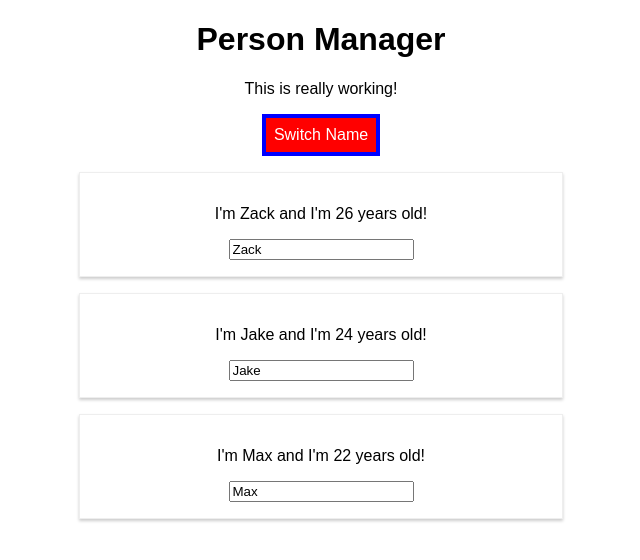
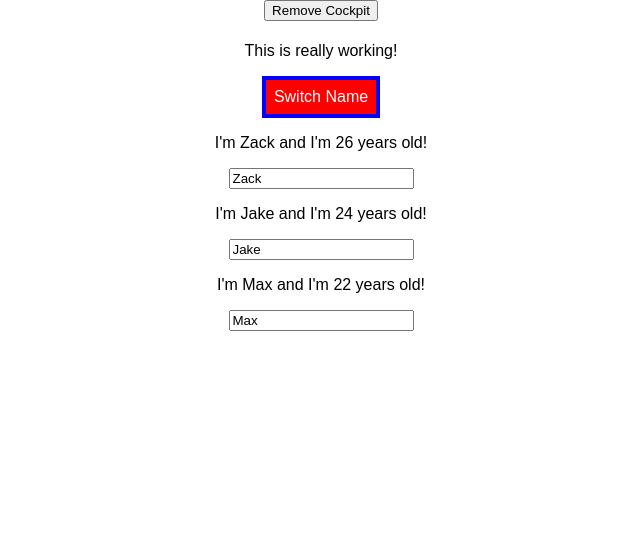
Before and after one commit to jacob-w-moreno/react-complete-guide, a React app: page / in a window 1280 px wide. Both pictures are taken after a click on the button "Switch Name". Shown: the top 560 px of the page, without its empty margins (319-959 px from the left). Built offline with nearby package versions, Linux system fonts and the light colour scheme.

Commit message:
Finally learning to understand

```diff
--- a/src/components/Cockpit/Cockpit.js
+++ b/src/components/Cockpit/Cockpit.js
@@ -1,19 +1,39 @@
-import React from 'react';
+import React, { useEffect } from 'react';
 
 import classes from './Cockpit.css';
 
 const cockpit = (props) => {
+
+  useEffect(() => {
+    console.log('[Cockpit.js] useEffect');
+    // const timer =
+    setTimeout (() => {
+      // alert('Saved data to cloud!');
+    }, 1000);
+    return () => {
+      // clearTimeout(timer);
+      console.log('[Cockpit.js] cleanup work in useEffect');
+    }
+  }, [])
+
+  useEffect(() => {
+    console.log('[Cockpit.js] 2nd useEffect');
+    return () => {
+      console.log('[Cockpit.js] cleanup work in 2nd useEffect');
+    };
+  });
+
   const assignedClasses = [];
   let btnClass = '';
   if(props.showPersons) {
     btnClass = classes.Red;
   }
 
-  if (props.persons.length <=2) {
+  if (props.personsLength <=2) {
     assignedClasses.push(classes.red);
   }
 
-  if (props.persons.length <=1) {
+  if (props.personsLength <=1) {
     assignedClasses.push(classes.bold);
   }
 
@@ -26,4 +46,5 @@ const cockpit = (props) => {
   )
 }
 
-export default cockpit;
+// React stores this in memory and only re-renders it if the inputs change
+export default React.memo(cockpit);
--- a/src/components/Persons/Person/Person.js
+++ b/src/components/Persons/Person/Person.js
@@ -1,16 +1,26 @@
-import React from 'react';
+import React, {Component, Fragment} from 'react';
 
-import classes from './Person.css';
+// import Aux from '../../../hoc/Aux';
+// import classes from './Person.css';
 
-const person = (props) => {
-  console.log('[Person.js] rendering...');
-  return (
-    <div className={classes.Person}>
-      <p onClick = {props.click}>I'm {props.name} and I'm {props.age} years old!</p>
-      <p>{props.children}</p>
-      <input type='text' onChange={props.changed} value={props.name}/>
-    </div>
-  )
+class Person extends Component {
+  render() {
+    console.log('[Person.js] rendering...');
+
+    return (
+      // <Aux> can also be used here </Aux>
+      <Fragment>
+        <p onClick = {this.props.click}>
+          I'm {this.props.name} and I'm {this.props.age} years old!
+        </p>
+        <p>{this.props.children}</p>
+        <input
+          type='text'
+          onChange={this.props.changed}
+          value={this.props.name}/>
+      </Fragment>
+    )
+  }
 }
 
-export default person;
+export default Person;
--- a/src/components/Persons/Persons.js
+++ b/src/components/Persons/Persons.js
@@ -1,19 +1,51 @@
-import React from 'react';
+import React, {PureComponent} from 'react';
 
 import Person from './Person/Person';
 
-const persons = (props) => {
+// Extending PureComponent is the equivalent of implementing shouldComponentUpdate checking for every single prop in the component
+class Persons extends PureComponent {
+  // static getDerivedStateFromProps(props, state) {
+  //   console.log('[Persons.js] getDerivedStateFromProps');
+  //   return state;
+  // }
+  /*
+  shouldComponentUpdate(nextProps, nextState) {
+    console.log('[Persons.js] shouldComponentUpdate');
+    if (nextProps.persons !== this.props.persons) {
+      return true;
+    }
+    return false;
+  }
+  */
+
+  getSnapshotBeforeUpdate(prevProps, prevState) {
+    console.log('[Persons.js] getSnapshotBeforeUpdate');
+    return {message: 'Shapshot!'};
+  }
+
+// the above method saves info from before it updates. E.g. if the page is re-rendering and the user had already scrolled down a bit, you can capture where they were and pass it to the below method as the third argument.
+
+  componentDidUpdate(prevProps, prevState, snapshot) {
+    console.log('[Persons.js] componentDidUpdate');
+    console.log(snapshot);
+  }
+
+  componentWillUnmount() {
+    console.log('[Persons.js] componentWillUnmount')
+  }
+
+  render() {
     console.log('[Persons.js] rendering...');
-  return props.persons.map((person, index) => {
+    return this.props.persons.map((person, index) => {
       return ( <Person
-      click={()=>props.clicked(index)}
+        click={()=>this.props.clicked(index)}
         name={person.name}
         age={person.age}
         key={person.id}
-      changed={(e)=> props.changed(e, person.id)}
-      />
-    );
+        changed={(e)=> this.props.changed(e, person.id)}
+      />);
     });
+  }
 };
 
-export default persons;
+export default Persons;
--- a/src/containers/App.js
+++ b/src/containers/App.js
@@ -1,9 +1,11 @@
 import React, { Component } from 'react';
 
 import classes from './App.css';
-import Person from '../components/Persons/Person/Person';
 import Persons from '../components/Persons/Persons';
 import Cockpit from '../components/Cockpit/Cockpit';
+import withClass from '../hoc/withClass';
+
+import Aux from '../hoc/Aux';
 
 class App extends Component {
   constructor(props) {
@@ -31,6 +33,7 @@ class App extends Component {
     ],
     otherState: 'some other value',
     showPersons: false,
+    showCockpit: true
   }
 
   static getDerivedStateFromProps(props, state) {
@@ -38,9 +41,9 @@ class App extends Component {
     return state;
   }
 
-  componentWillMount() {
-    console.log('[App.js] componentWillMount');
-  }
+  // componentWillMount() {
+  //   console.log('[App.js] componentWillMount');
+  // }
 
   componentDidMount() {
     console.log('[App.js] componentDidMount');
@@ -88,14 +91,18 @@ class App extends Component {
     }
 
     return (
-    <div className={classes.App}>
-      <Cockpit
+    <Aux>
+      <button onClick={()=>this.setState({showCockpit: this.state.showCockpit ? false: true})}>Remove Cockpit</button>
+      {this.state.showCockpit
+      ? <Cockpit
         title = {this.props.appTitle}
         showPersons = {this.state.showPersons}
-        persons = {this.state.persons}
+        personsLength = {this.state.persons.length}
         clicked = {this.togglePersonsHandler}/>
+      : null}
+
       {persons}
-    </div>
+    </Aux>
   )
   }
 
@@ -105,29 +112,4 @@ class App extends Component {
   // return React.createElement('div', {className: 'App'}, React.createElement('h1', null, 'Does this work?'))
 }
 
-export default App;
-
-
-
-/*
-state = {
-  persons: [
-    {name: 'Zack', age: 26},
-    {name: 'Jake', age: 24},
-    {name: 'Max', age: 22},
-  ],
-  otherState: 'some other value'
-}
-
-switchNameHandler = () => {
-  // console.log('this was clicked')
-  // DON'T DO THIS: personsState.persons[1] = 'Jacob'
-  this.setState({
-    persons: [
-      {name: 'Zack', age: 26},
-      {name: 'Jacob', age: 24},
-      {name: 'Max', age: 22},
-    ]
-  })
-}
-*/
+export default withClass(App, classes.App);
--- /dev/null
+++ b/src/hoc/Aux.js
@@ -0,0 +1,3 @@
+const Aux = props => props.children;
+
+export default Aux;
--- /dev/null
+++ b/src/hoc/withClass.js
@@ -0,0 +1,11 @@
+import React from 'react';
+
+const withClass = (WrappedComponent, className) => {
+  return props => (
+    <div className={className}>
+      <WrappedComponent/>
+    </div>
+  );
+};
+
+export default withClass;
```
Also changed, not shown: z.js (added). Lines whose indentation alone changed are shown as unchanged.
